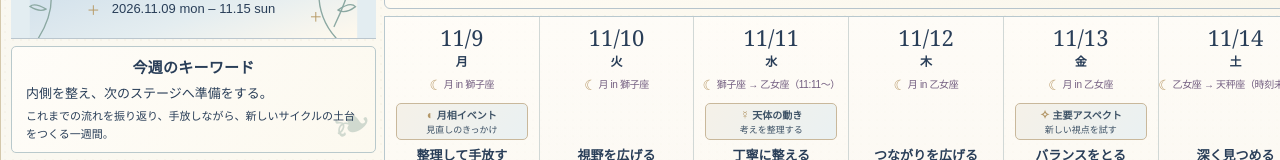
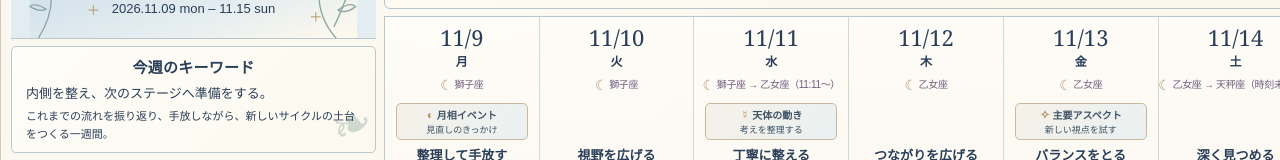
Before and after one commit to samansa3484-jpg/weekly-astrogy, a React (Vite) app: page / in a window 1280 px wide. Shown: the part 158-318 px from the top of the page. Built offline with nearby package versions, Linux system fonts and the light colour scheme; a web font is replaced by a local one.

Commit message:
Simplify moon sign labels by removing 月 in prefix

```diff
--- a/src/main.tsx
+++ b/src/main.tsx
@@ -6,8 +6,8 @@ const nights=['手放せたことは？','心が和らいだ瞬間は？','丁
 // Layout-only samples. Do not present these as calculated astronomical events.
 // Sample sign labels for layout only; replace with verified JST ephemeris later.
 const sampleMoonSigns=[
-  '月 in 獅子座','月 in 獅子座','獅子座 → 乙女座（11:11〜）',
-  '月 in 乙女座','月 in 乙女座','乙女座 → 天秤座（時刻未計算）','月 in 天秤座'
+  '獅子座','獅子座','獅子座 → 乙女座（11:11〜）',
+  '乙女座','乙女座','乙女座 → 天秤座（時刻未計算）','天秤座'
 ];
 const sampleEvents:Record<number,{symbol:string;name:string;meaning:string}>={
   0:{symbol:'◐',name:'月相イベント',meaning:'見直しのきっかけ'},
```
